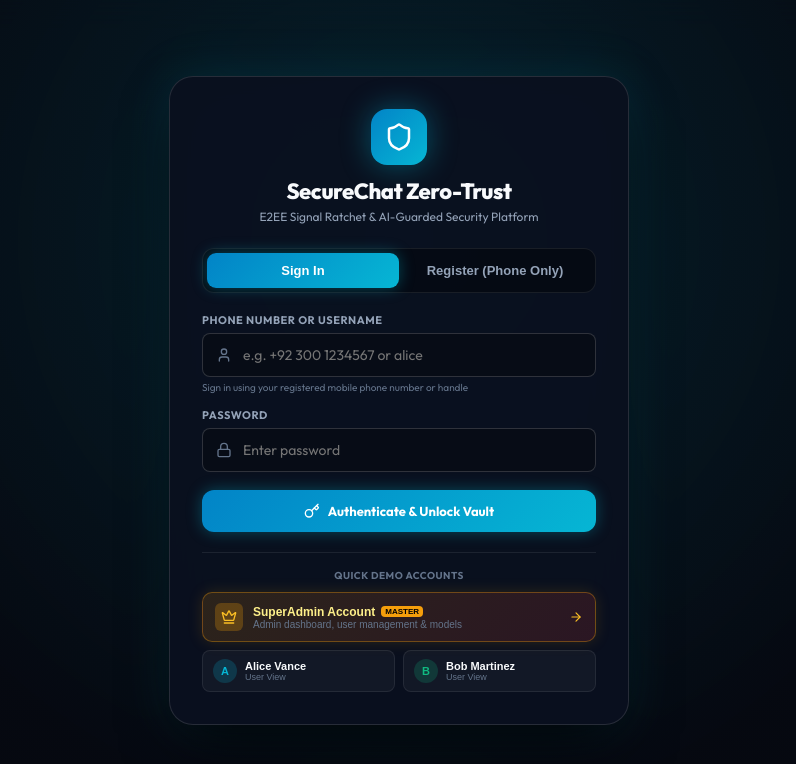
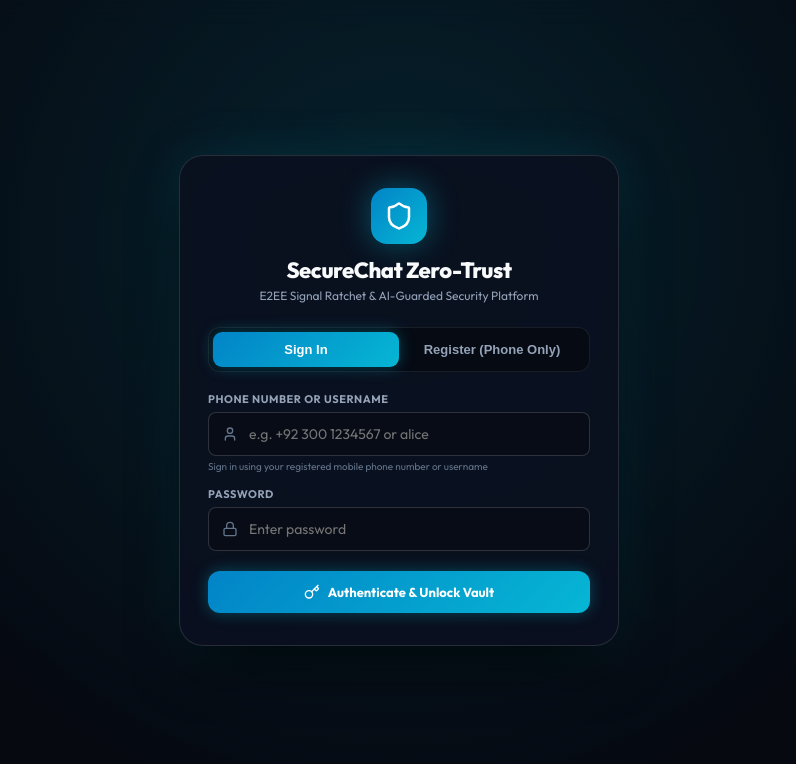
Before and after one commit to gamerx2723/Securechat_BanoQabil, a React (Vite) app in the folder apps/web/: page / in a window 1280 px wide. Shown: the top 764 px of the page, without its empty margins (241-1037 px from the left). Built offline with nearby package versions, Linux system fonts and the light colour scheme; no server answers.

Commit message:
feat(auth): remove quick demo accounts from login page for production-ready authentication

```diff
--- a/apps/web/src/components/AuthModal.tsx
+++ b/apps/web/src/components/AuthModal.tsx
@@ -1,5 +1,5 @@
 import React, { useState } from 'react';
-import { Shield, Lock, User, Key, AlertCircle, Sparkles, Crown, ArrowRight, Phone, Check } from 'lucide-react';
+import { Shield, Lock, User, Key, AlertCircle, Sparkles, Phone } from 'lucide-react';
 import { ApiClient } from '../api/client';
 import { UserProfile } from '../types';
 
@@ -16,19 +16,6 @@ export const AuthModal: React.FC<AuthModalProps> = ({ onSuccess }) => {
   const [phone, setPhone] = useState('');
   const [error, setError] = useState<string | null>(null);
   const [loading, setLoading] = useState(false);
-
-  const handleQuickLogin = async (user: string, pass: string) => {
-    setLoading(true);
-    setError(null);
-    try {
-      const res = await ApiClient.login(user, pass);
-      onSuccess(res.user);
-    } catch (err: any) {
-      setError(err.message || 'Login failed');
-    } finally {
-      setLoading(false);
-    }
-  };
 
   const handleSubmit = async (e: React.FormEvent) => {
     e.preventDefault();
@@ -85,9 +72,9 @@ export const AuthModal: React.FC<AuthModalProps> = ({ onSuccess }) => {
         className="glass-modal fade-in"
         style={{
           width: '100%',
-          maxWidth: '460px',
+          maxWidth: '440px',
           borderRadius: '24px',
-          padding: '32px',
+          padding: '32px 28px',
           boxShadow: '0 25px 60px -15px rgba(0, 0, 0, 0.9), 0 0 50px rgba(6, 182, 212, 0.15)',
           border: '1px solid rgba(255, 255, 255, 0.12)',
           margin: 'auto',
@@ -196,7 +183,7 @@ export const AuthModal: React.FC<AuthModalProps> = ({ onSuccess }) => {
         <form onSubmit={handleSubmit}>
           {isLogin ? (
             <>
-              {/* Login Identifier (Phone / Username / Email) */}
+              {/* Login Identifier (Phone / Username) */}
               <div style={{ marginBottom: '14px' }}>
                 <label style={{ display: 'block', fontSize: '11px', fontWeight: 700, textTransform: 'uppercase', letterSpacing: '0.05em', color: 'var(--text-secondary)', marginBottom: '6px' }}>
                   Phone Number or Username
@@ -214,12 +201,12 @@ export const AuthModal: React.FC<AuthModalProps> = ({ onSuccess }) => {
                   />
                 </div>
                 <span style={{ fontSize: '10px', color: 'var(--text-muted)', marginTop: '4px', display: 'block' }}>
-                  Sign in using your registered mobile phone number or handle
+                  Sign in using your registered mobile phone number or username
                 </span>
               </div>
 
               {/* Password */}
-              <div style={{ marginBottom: '18px' }}>
+              <div style={{ marginBottom: '20px' }}>
                 <label style={{ display: 'block', fontSize: '11px', fontWeight: 700, textTransform: 'uppercase', letterSpacing: '0.05em', color: 'var(--text-secondary)', marginBottom: '6px' }}>
                   Password
                 </label>
@@ -308,107 +295,6 @@ export const AuthModal: React.FC<AuthModalProps> = ({ onSuccess }) => {
             )}
           </button>
         </form>
-
-        {/* Quick Role Selection for Demos */}
-        {isLogin && (
-          <div style={{ marginTop: '20px', paddingTop: '16px', borderTop: '1px solid var(--border-subtle)' }}>
-            <div style={{ textAlign: 'center', fontSize: '10px', textTransform: 'uppercase', fontWeight: 700, letterSpacing: '0.05em', color: 'var(--text-muted)', marginBottom: '10px' }}>
-              Quick Demo Accounts
-            </div>
-
-            {/* SuperAdmin Master Access Button */}
-            <button
-              type="button"
-              onClick={() => handleQuickLogin('admin', 'AdminPass2026!')}
-              style={{
-                width: '100%',
-                marginBottom: '8px',
-                padding: '10px 12px',
-                background: 'linear-gradient(135deg, rgba(245, 158, 11, 0.15), rgba(239, 68, 68, 0.15))',
-                border: '1px solid rgba(245, 158, 11, 0.35)',
-                borderRadius: '10px',
-                display: 'flex',
-                alignItems: 'center',
-                justifyContent: 'space-between',
-                cursor: 'pointer',
-                textAlign: 'left',
-                boxShadow: '0 0 15px rgba(245, 158, 11, 0.15)',
-              }}
-            >
-              <div style={{ display: 'flex', alignItems: 'center', gap: '10px' }}>
-                <div
-                  style={{
-                    width: '28px',
-                    height: '28px',
-                    borderRadius: '6px',
-                    background: 'rgba(245, 158, 11, 0.25)',
-                    color: '#fbbf24',
-                    display: 'flex',
-                    alignItems: 'center',
-                    justifyContent: 'center',
-                  }}
-                >
-                  <Crown size={16} />
-                </div>
-                <div>
-                  <div style={{ fontSize: '12px', fontWeight: 800, color: '#fef08a', display: 'flex', alignItems: 'center', gap: '6px' }}>
-                    SuperAdmin Account
-                    <span style={{ fontSize: '8px', fontWeight: 800, padding: '1px 4px', borderRadius: '4px', background: '#f59e0b', color: '#000' }}>MASTER</span>
-                  </div>
-                  <div style={{ fontSize: '10px', color: 'var(--text-muted)' }}>Admin dashboard, user management & models</div>
-                </div>
-              </div>
-              <ArrowRight size={14} color="#fbbf24" />
-            </button>
-
-            {/* Standard User Quick Select */}
-            <div style={{ display: 'grid', gridTemplateColumns: '1fr 1fr', gap: '8px' }}>
-              <button
-                type="button"
-                onClick={() => handleQuickLogin('alice', 'Password123!')}
-                style={{
-                  padding: '8px 10px',
-                  background: 'rgba(255, 255, 255, 0.04)',
-                  border: '1px solid var(--border-subtle)',
-                  borderRadius: '8px',
-                  display: 'flex',
-                  alignItems: 'center',
-                  gap: '8px',
-                  cursor: 'pointer',
-                  textAlign: 'left',
-                }}
-              >
-                <div style={{ width: '24px', height: '24px', borderRadius: '50%', background: 'rgba(6, 182, 212, 0.2)', color: 'var(--accent-cyan)', display: 'flex', alignItems: 'center', justifyContent: 'center', fontSize: '11px', fontWeight: 'bold' }}>A</div>
-                <div>
-                  <div style={{ fontSize: '11px', fontWeight: 700, color: 'var(--text-primary)' }}>Alice Vance</div>
-                  <div style={{ fontSize: '9px', color: 'var(--text-muted)' }}>User View</div>
-                </div>
-              </button>
-
-              <button
-                type="button"
-                onClick={() => handleQuickLogin('bob', 'Password123!')}
-                style={{
-                  padding: '8px 10px',
-                  background: 'rgba(255, 255, 255, 0.04)',
-                  border: '1px solid var(--border-subtle)',
-                  borderRadius: '8px',
-                  display: 'flex',
-                  alignItems: 'center',
-                  gap: '8px',
-                  cursor: 'pointer',
-                  textAlign: 'left',
-                }}
-              >
-                <div style={{ width: '24px', height: '24px', borderRadius: '50%', background: 'rgba(16, 185, 129, 0.2)', color: 'var(--green-safe)', display: 'flex', alignItems: 'center', justifyContent: 'center', fontSize: '11px', fontWeight: 'bold' }}>B</div>
-                <div>
-                  <div style={{ fontSize: '11px', fontWeight: 700, color: 'var(--text-primary)' }}>Bob Martinez</div>
-                  <div style={{ fontSize: '9px', color: 'var(--text-muted)' }}>User View</div>
-                </div>
-              </button>
-            </div>
-          </div>
-        )}
       </div>
     </div>
   );
```
